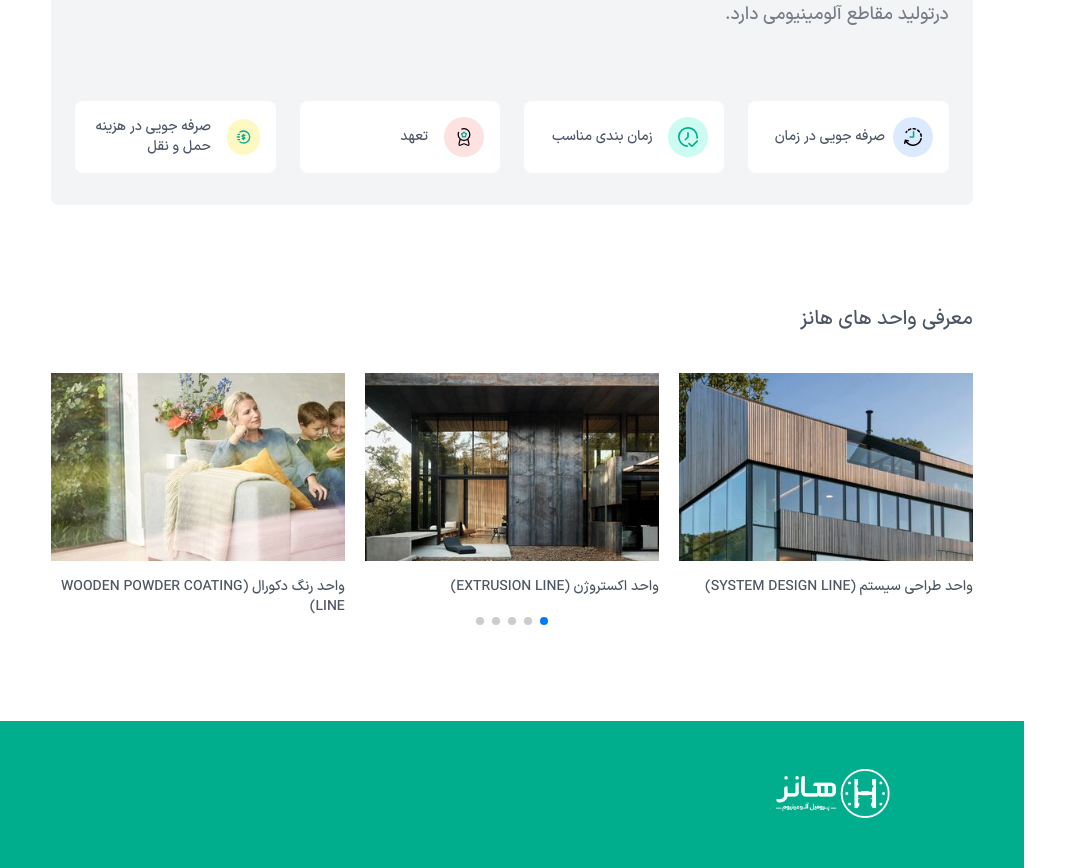
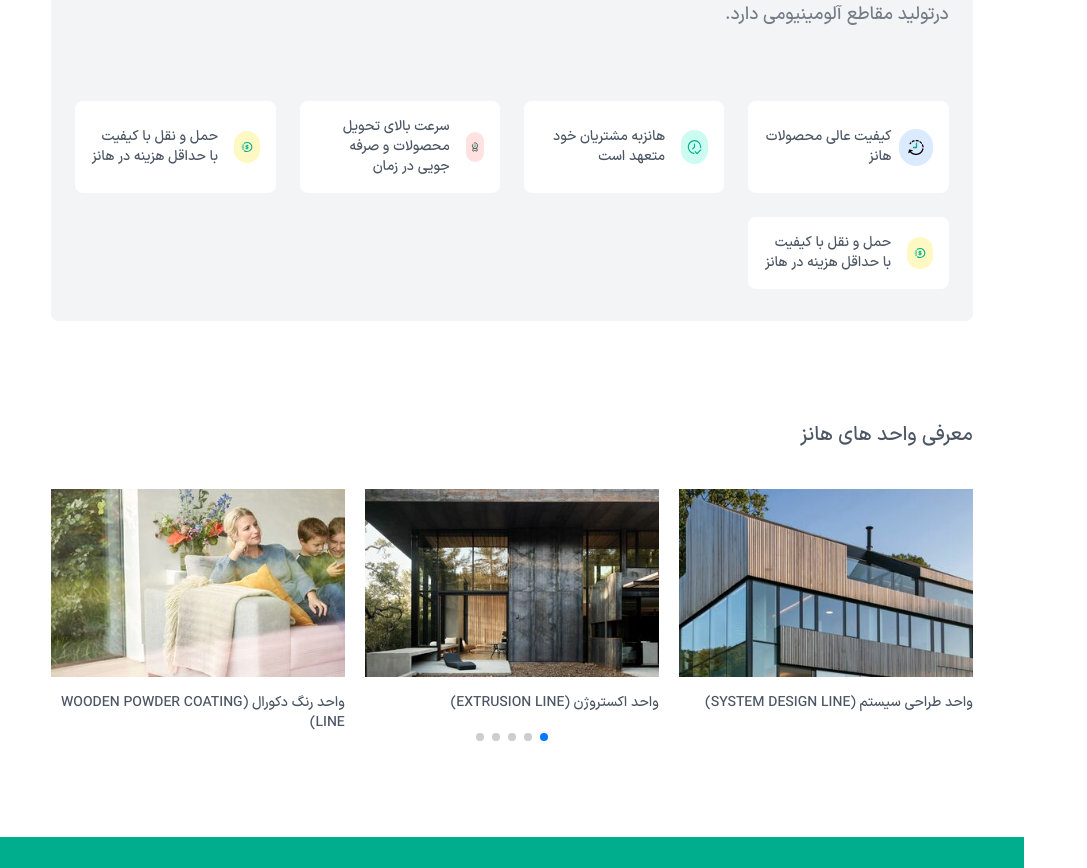
Before and after one commit to zahra-hsb/hanz-, a Next.js app: page / in a window 1280 px wide. Shown: the part 1343-2211 px from the top of the page, without its empty margins (0-1087 px from the left). Built offline with nearby package versions, Linux system fonts and the light colour scheme.

Commit message:
edit WhyHanzCarousel component

```diff
--- a/src/components/WhyHanzCard/index.jsx
+++ b/src/components/WhyHanzCard/index.jsx
@@ -36,7 +36,7 @@ const WhyHanzCarousel = () => {
                                 </div>
                                 <div>
                                     <p class=" text-sm font-medium text-gray-600">
-                                        صرفه جویی در زمان
+                                        کیفیت عالی محصولات هانز
                                     </p>
                                     {/* <p class="text-lg font-semibold text-gray-700">
                                         19238
@@ -55,7 +55,7 @@ const WhyHanzCarousel = () => {
                                 </div>
                                 <div>
                                     <p class="text-sm font-medium text-gray-600">
-                                        زمان بندی مناسب
+                                        هانزبه مشتریان خود متعهد است
                                     </p>
                                     {/* <p class="text-lg font-semibold text-gray-700">
                                         120
@@ -73,7 +73,7 @@ const WhyHanzCarousel = () => {
                                 </div>
                                 <div>
                                     <p class="text-sm font-medium text-gray-600">
-                                        تعهد
+                                        سرعت بالای تحویل محصولات و صرفه جویی در زمان
                                     </p>
                                     {/* <p class="text-lg font-semibold text-gray-700">
                                         6389
@@ -92,7 +92,26 @@ const WhyHanzCarousel = () => {
                                 </div>
                                 <div>
                                     <p class="text-sm font-medium text-gray-600">
-                                        صرفه جویی در هزینه حمل و نقل
+                                        حمل و نقل با کیفیت با حداقل هزینه در هانز
+                                    </p>
+                                    {/* <p class="text-lg font-semibold text-gray-700">
+                                        828
+                                    </p> */}
+                                </div>
+                            </div>
+                            <div class="flex items-center p-4 bg-white rounded-lg shadow-xs">
+                                <div
+                                    class="py-[10px] ml-4 text-yellow-500 bg-yellow-100 rounded-full">
+                                    {/* <svg class="w-5 h-5" xmlns="http://www.w3.org/2000/svg" viewBox="0 0 24 24" fill="none"
+                                        stroke="currentColor" stroke-width="2" stroke-linecap="round" stroke-linejoin="round">
+                                        <circle cx="12" cy="8" r="7"></circle>
+                                        <polyline points="8.21 13.89 7 23 12 20 17 23 15.79 13.88"></polyline>
+                                    </svg> */}
+                                    <Image src={dollar} alt="" width={50} height={35} />
+                                </div>
+                                <div>
+                                    <p class="text-sm font-medium text-gray-600">
+                                        حمل و نقل با کیفیت با حداقل هزینه در هانز
                                     </p>
                                     {/* <p class="text-lg font-semibold text-gray-700">
                                         828
```
